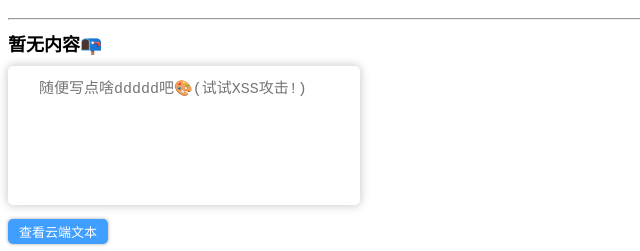
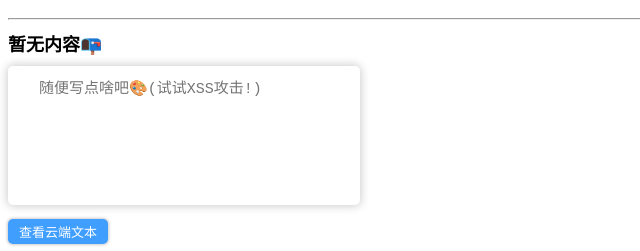
Before and after one commit to lim-kim930/Dev, a website: page public/index.html in a window 1280 px wide. Shown: the part 139-390 px from the top of the page, 0-640 px from the left. Drawn offline with Linux system fonts and the light colour scheme; no server answers; files whose address does not match are found by name.

Commit message:
test webhook

```diff
--- a/public/index.html
+++ b/public/index.html
@@ -16,7 +16,7 @@
     <h4>当前时间: <span id="date"></span><span id="time"></span><span class="animate"></span></h4>
     <hr>
     <h3 id="txtArea">暂无内容📭</h3>
-    <textarea cols="34" rows="7" id="inputArea" placeholder="随便写点啥ddddd吧🎨(试试XSS攻击!)"></textarea>
+    <textarea cols="34" rows="7" id="inputArea" placeholder="随便写点啥吧🎨(试试XSS攻击!)"></textarea>
     <br>
     <button id="readTxt" class="on">查看云端文本</button>
     <br>
```
